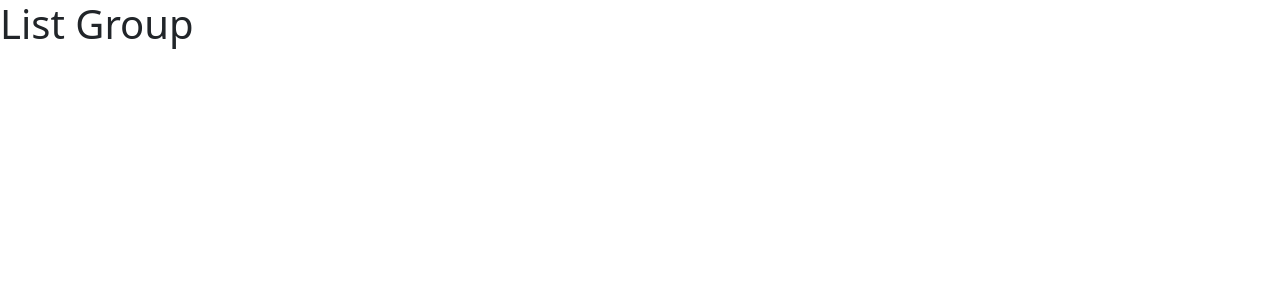
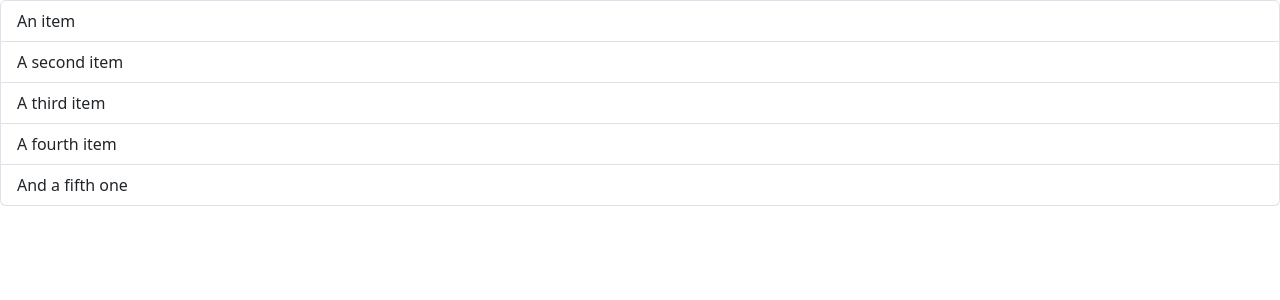
Before and after one commit to etizel/react-beginner, a React (Vite) app: page / in a window 1280 px wide. Shown: the top 300 px of the page. Built offline with nearby package versions, Linux system fonts and the light colour scheme.

Commit message:
listGroup()

```diff
--- a/src/App.tsx
+++ b/src/App.tsx
@@ -1,14 +1,5 @@
 import ListGroup from "./components/ListGroup";
 
-function App() {
-  return <ul className="list-group">
-  <li className="list-group-item">An item</li>
-  <li className="list-group-item">A second item</li>
-  <li className="list-group-item">A third item</li>
-  <li className="list-group-item">A fourth item</li>
-  <li className="list-group-item">And a fifth one</li>
-</ul>
-}
 
 
 export default ListGroup;
--- a/src/components/ListGroup.tsx
+++ b/src/components/ListGroup.tsx
@@ -1,5 +1,12 @@
 function ListGroup() {
-  return <h1>List Group</h1>;
-}
+    return <ul className="list-group">
+    <li className="list-group-item">An item</li>
+    <li className="list-group-item">A second item</li>
+    <li className="list-group-item">A third item</li>
+    <li className="list-group-item">A fourth item</li>
+    <li className="list-group-item">And a fifth one</li>
+  </ul>
+  }
+
 
 export default ListGroup;
```
